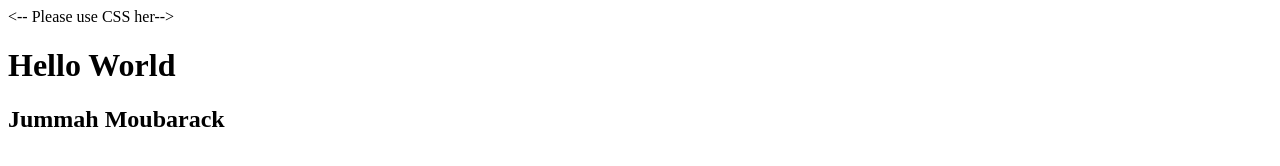
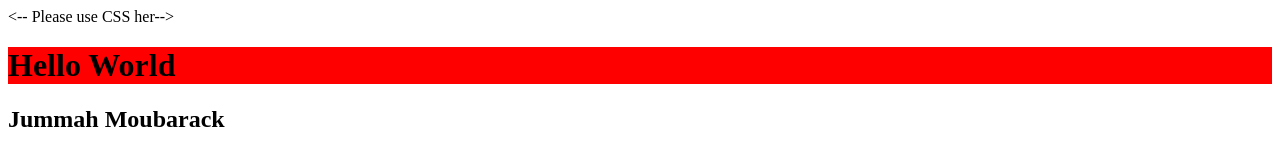
Before and after one commit to leila1401/learningFromSimpliLearn, a plain HTML site: page index.html in a window 1280 px wide. Drawn offline with Linux system fonts and the light colour scheme.

Commit message:
Adding style

```diff
--- a/index.html
+++ b/index.html
@@ -1,5 +1,14 @@
 <-- Please use CSS her-->
 <html>
+	<HEAD>
+	<style>
+		h1{
+		Background-color : red;
+		color : Black
+		}
+
+	</style>
+	</HEAD>
   <h1> Hello World </h1>
   <h2> Jummah Moubarack </h2>
 </html>
```
